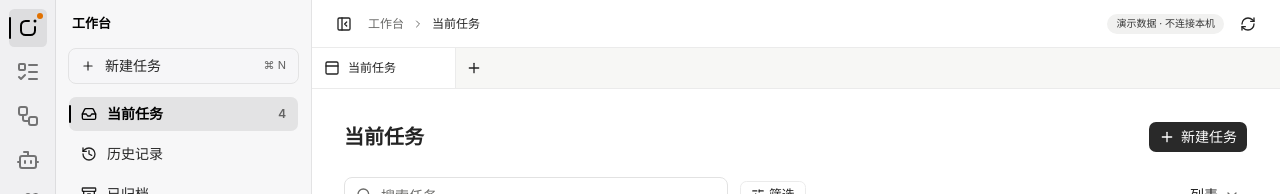
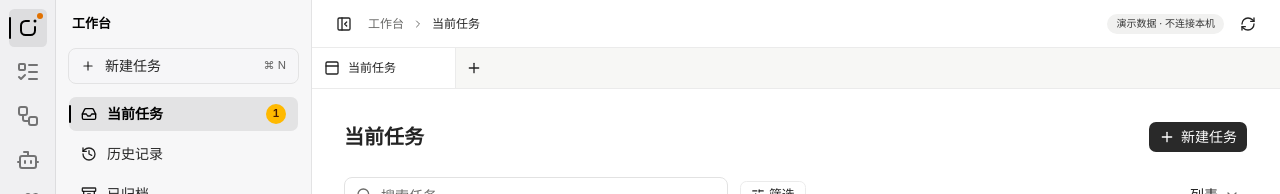
Before and after one commit to yemaster/OiAgent, a React (Vite) app: page / in a window 1280 px wide. Shown: the top 194 px of the page. Built offline with nearby package versions, Linux system fonts and the light colour scheme.

Commit message:
feat(navigation): highlight tasks awaiting attention with a warning badge

```diff
--- a/src/components/workspace/Navigation.tsx
+++ b/src/components/workspace/Navigation.tsx
@@ -43,6 +43,7 @@ import {
   CircleCheck,
 } from "lucide-react";
 import { Button } from "@/components/ui/button";
+import { Badge } from "@/components/ui/badge";
 import { Input } from "@/components/ui/input";
 import { ScrollArea } from "@/components/ui/scroll-area";
 import { IconButton } from "./shared";
@@ -147,6 +148,7 @@ export function WorkspaceNavigation({
   const active = topLevelTasks(snapshot.tasks).filter(
     (t) => !t.archived && isActive(t),
   );
+  const waitingCount = active.filter((t) => t.status === "waiting").length;
   return (
     <>
       <nav
@@ -181,10 +183,9 @@ export function WorkspaceNavigation({
               ) : (
                 <n.icon className="size-6" />
               )}
-              {n.id === "workspace" &&
-                active.some((t) => t.status === "waiting") && (
-                  <span className="absolute right-1 top-1 size-1.5 rounded-full bg-amber-600" />
-                )}
+              {n.id === "workspace" && waitingCount > 0 && (
+                <span className="absolute right-1 top-1 size-1.5 rounded-full bg-amber-600" />
+              )}
             </IconButton>
           ))}
         <div className="flex min-h-0 flex-col gap-1 overflow-y-auto">
@@ -347,11 +348,21 @@ export function WorkspaceNavigation({
                   >
                     <n.icon className="size-4" />
                     {pageNames[n.page]}
-                    {n.page === "tasks" && active.length > 0 && (
-                      <span className="ml-auto text-xs tabular-nums text-muted-foreground">
-                        {active.length}
-                      </span>
-                    )}
+                    {n.page === "tasks" &&
+                      active.length > 0 &&
+                      (waitingCount > 0 ? (
+                        <Badge
+                          className="ml-auto h-5 min-w-5 rounded-full bg-amber-400 px-1 text-[11px] font-semibold tabular-nums text-amber-950 dark:bg-amber-400 dark:text-amber-950"
+                          aria-label={`${waitingCount} 个任务等待处理`}
+                          title={`${waitingCount} 个任务等待处理`}
+                        >
+                          {waitingCount > 99 ? "99+" : waitingCount}
+                        </Badge>
+                      ) : (
+                        <span className="ml-auto text-xs tabular-nums text-muted-foreground">
+                          {active.length}
+                        </span>
+                      ))}
                   </Button>
                 ))}
               </div>
```
